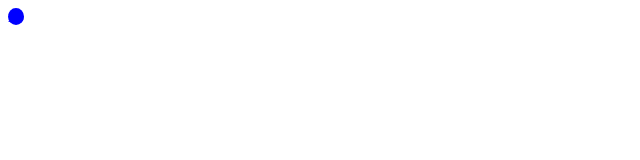
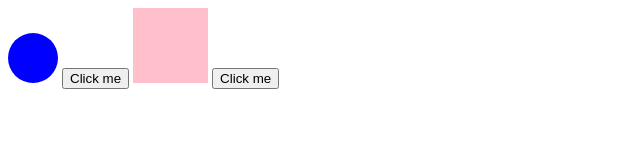
Before and after one commit to erisolive9/TestSite, a plain HTML site: page index.html in a window 1280 px wide. Shown: the whole page, without its empty margins (0-640 px from the left). Drawn offline with Linux system fonts and the light colour scheme.

Commit message:
Test 1 - 6/24
Messed around with the canvas element and the left and top properties.

```diff
--- a/index.html
+++ b/index.html
@@ -12,7 +12,12 @@
 </head>
 
 <body>
-    <span class="dot">xo</span>
+    <canvas id="circle" width="50" height="50"></canvas>
+    <button id="button1">Click me</button>
+
+    <canvas id="rectangle" width="75" height="75"></canvas>
+    <button id="button2">Click me</button>
+
     <script src="script.js"></script>
 </body>
 </html>
--- a/script.js
+++ b/script.js
@@ -0,0 +1,12 @@
+let circle = document.getElementById("circle");
+let rectangle = document.getElementById("rectangle");
+let context = rectangle.getContext("2d");
+let button1 = document.getElementById("button1");
+
+button1.onclick = function() {
+    circle.style.top = "100px"
+};
+
+button2.onclick = function() {
+    rectangle.style.left = "100px"
+};
--- a/style.css
+++ b/style.css
@@ -1,6 +1,10 @@
-.dot {
+#circle {
+    position: relative;
     background-color: blue;
-    color: blue;
-    width: 100px;
     border-radius: 50%;
 }
+
+#rectangle {
+    position: relative;
+    background-color: pink;
+}
```
